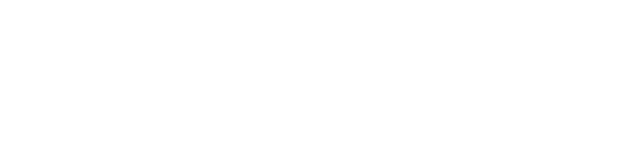
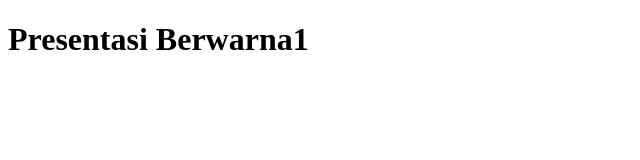
Before and after one commit to hamdanir/Naya-Coursus, a plain HTML site: page 03-02/index.html in a window 1280 px wide. Shown: the whole page, without its empty margins (0-640 px from the left). Drawn offline with Linux system fonts and the light colour scheme.

Commit message:
h1 index

```diff
--- a/03-02/index.html
+++ b/03-02/index.html
@@ -7,6 +7,7 @@
     <title>Java Dasar</title>
 </head>
 <body>
+    <h1>Presentasi Berwarna1</h1>
     <script src="java.js">
     </script>
 </html>
```
